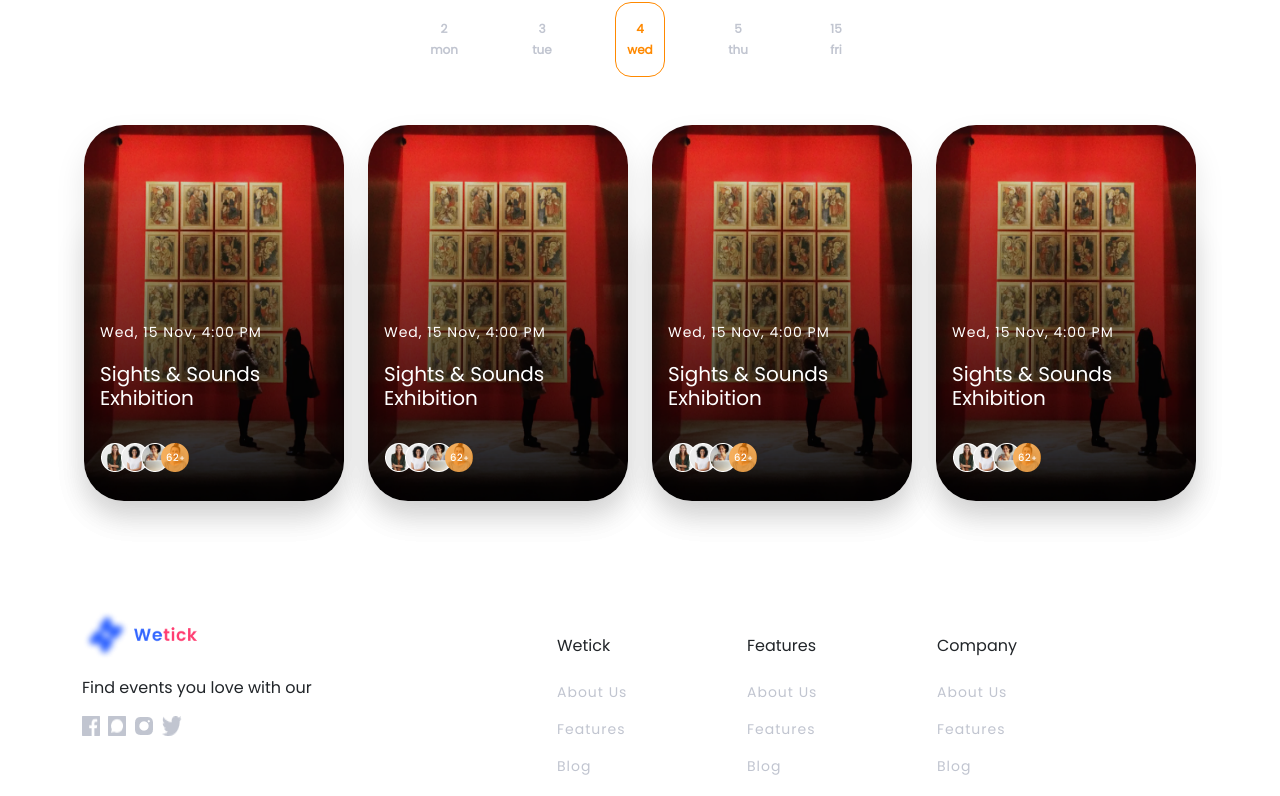
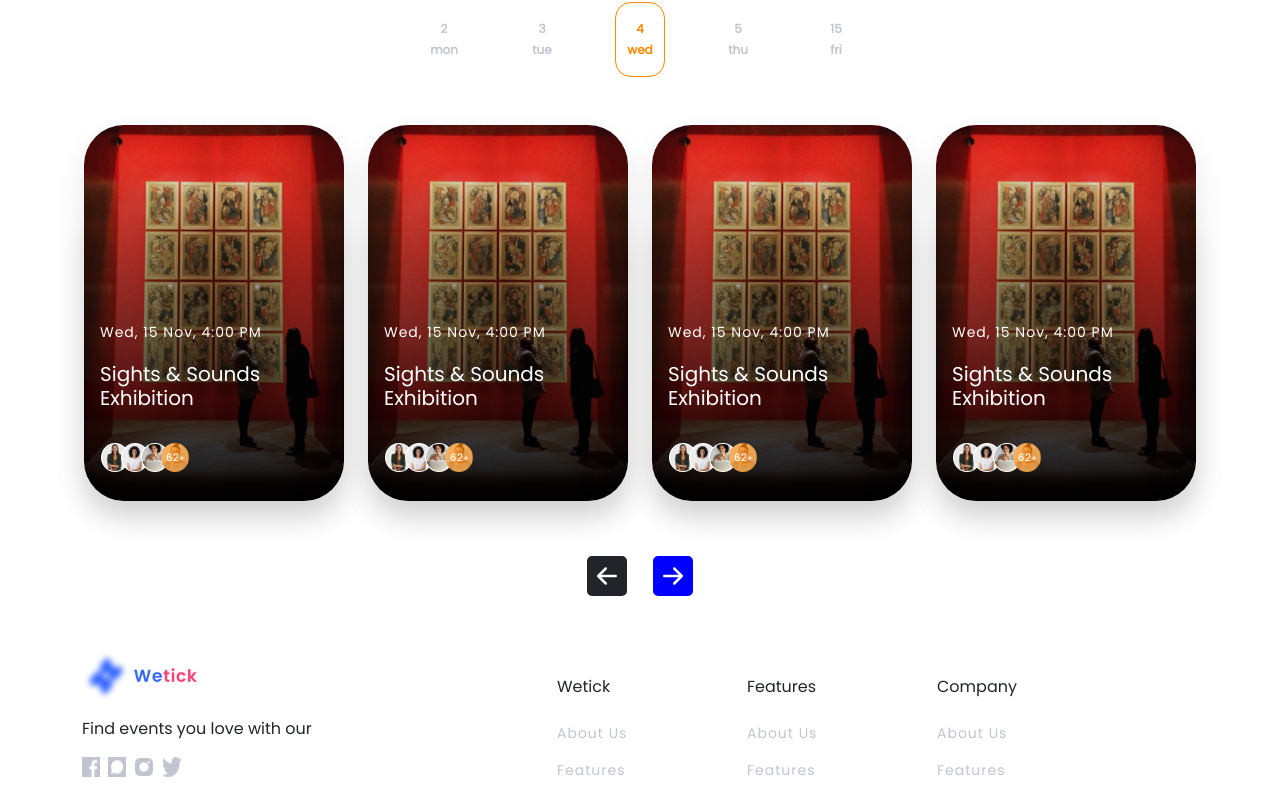
Before and after one commit to ahmaddhohirazhari/Next-Event-Organizing-Frontend, a React (Create React App) app: page / in a window 1280 px wide. Shown: the part 954-1750 px from the top of the page. Built offline with nearby package versions, Linux system fonts and the light colour scheme.

Commit message:
finish slicing eventbydate component

```diff
--- a/public/index.html
+++ b/public/index.html
@@ -15,6 +15,8 @@
       user's mobile device or desktop. See https://developers.google.com/web/fundamentals/web-app-manifest/
     -->
     <link rel="manifest" href="%PUBLIC_URL%/manifest.json" />
+
+    <!-- Bootstrap -->
     <link
       href="https://cdn.jsdelivr.net/npm/bootstrap@5.0.2/dist/css/bootstrap.min.css"
       rel="stylesheet"
@@ -30,11 +32,25 @@
       work correctly both with client-side routing and a non-root public URL.
       Learn how to configure a non-root public URL by running `npm run build`.
     -->
+
+    <!-- Font -->
     <link rel="preconnect" href="https://fonts.googleapis.com" />
     <link rel="preconnect" href="https://fonts.gstatic.com" crossorigin />
     <link
       href="https://fonts.googleapis.com/css2?family=Poppins&display=swap"
       rel="stylesheet"
+    />
+
+    <link
+      rel="stylesheet"
+      type="text/css"
+      charset="UTF-8"
+      href="https://cdnjs.cloudflare.com/ajax/libs/slick-carousel/1.6.0/slick.min.css"
+    />
+    <link
+      rel="stylesheet"
+      type="text/css"
+      href="https://cdnjs.cloudflare.com/ajax/libs/slick-carousel/1.6.0/slick-theme.min.css"
     />
     <title>React App</title>
   </head>
--- a/src/components/EventByDate/index.css
+++ b/src/components/EventByDate/index.css
@@ -77,3 +77,7 @@
 
   letter-spacing: 1px;
 }
+.event_button_back {
+  background-color: white;
+  transform: rotate(180deg);
+}
--- a/src/components/EventByDate/index.jsx
+++ b/src/components/EventByDate/index.jsx
@@ -5,7 +5,7 @@ import attends from "../../assets/img/avatarevent.png";
 
 export default function EventByDate() {
   return (
-    <section id="EventByDate">
+    <section id="EventByDate mb-5">
       <div className="container text-center ">
         <div className="text-center">
           <button className="button_event">Event</button>
@@ -96,6 +96,40 @@ export default function EventByDate() {
             </div>
           </div>
         </div>
+        <div className="slider_event d-flex justify-content-center mt-5 mb-5">
+          <button
+            className="btn event_button_back"
+            type="submit"
+            id="button-addon2"
+          >
+            <svg
+              xmlns="http://www.w3.org/2000/svg"
+              width="40"
+              height="40"
+              fill="currentColor"
+              className="bi bi-arrow-right-square-fill "
+              viewBox="0 0 16 16"
+            >
+              <path d="M0 14a2 2 0 0 0 2 2h12a2 2 0 0 0 2-2V2a2 2 0 0 0-2-2H2a2 2 0 0 0-2 2v12zm4.5-6.5h5.793L8.146 5.354a.5.5 0 1 1 .708-.708l3 3a.5.5 0 0 1 0 .708l-3 3a.5.5 0 0 1-.708-.708L10.293 8.5H4.5a.5.5 0 0 1 0-1z" />
+            </svg>
+          </button>
+          <button
+            className="btn "
+            type="submit"
+            id="button-addon2 event_button_next"
+          >
+            <svg
+              xmlns="http://www.w3.org/2000/svg"
+              width="40"
+              height="40"
+              fill="blue"
+              className="bi bi-arrow-right-square-fill "
+              viewBox="0 0 16 16"
+            >
+              <path d="M0 14a2 2 0 0 0 2 2h12a2 2 0 0 0 2-2V2a2 2 0 0 0-2-2H2a2 2 0 0 0-2 2v12zm4.5-6.5h5.793L8.146 5.354a.5.5 0 1 1 .708-.708l3 3a.5.5 0 0 1 0 .708l-3 3a.5.5 0 0 1-.708-.708L10.293 8.5H4.5a.5.5 0 0 1 0-1z" />
+            </svg>
+          </button>
+        </div>
       </div>
     </section>
   );
```
Also changed, not shown: src/components/EventByLocation/index.css (added), src/components/EventByLocation/index.jsx (added).
